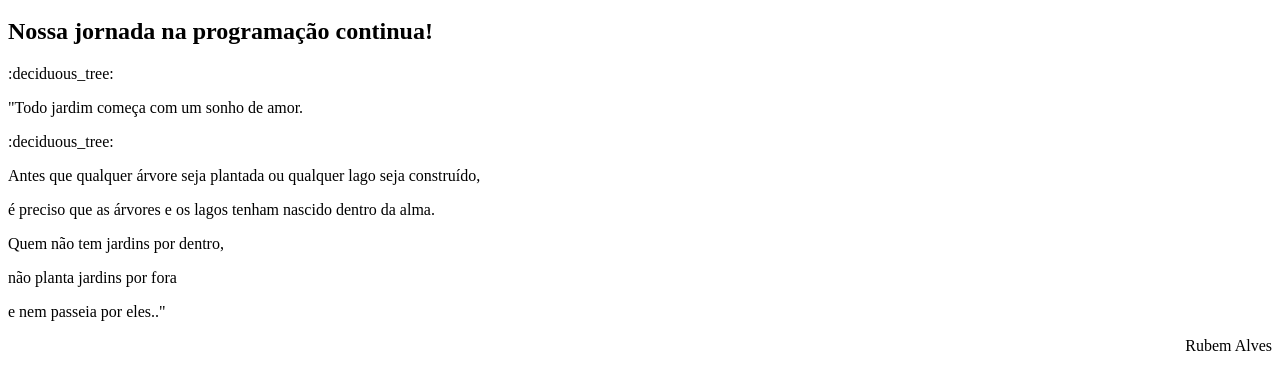
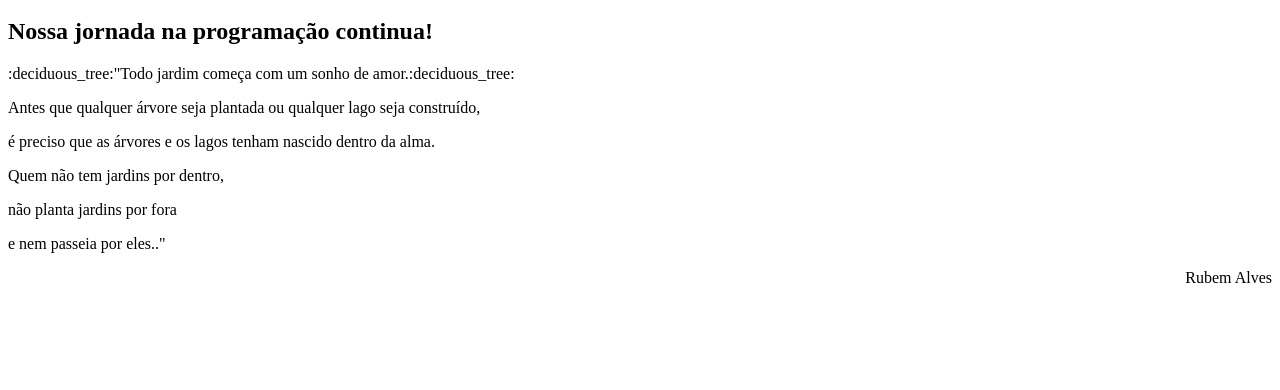
Before and after one commit to AnaKopper/primeiro_repositorio, a plain HTML site: page index.html in a window 1280 px wide. Shown: the part 48-438 px from the top of the page. Drawn offline with Linux system fonts and the light colour scheme.

Commit message:
Update index.html

```diff
--- a/index.html
+++ b/index.html
@@ -1,8 +1,7 @@
 <html>
   <h1>Olá! Bem-vind@ a mais este encontro de formação!</h1>
   <h2>Nossa jornada na programação continua!</h2>
-
-  :deciduous_tree:<p>"Todo jardim começa com um sonho de amor.</p>:deciduous_tree:
+   <p>:deciduous_tree:"Todo jardim começa com um sonho de amor.:deciduous_tree:</p>
   <p>Antes que qualquer árvore seja plantada ou qualquer lago seja construído,</p>
   <p>é preciso que as árvores e os lagos tenham nascido dentro da alma.</p>
   <p>Quem não tem jardins por dentro,</p>
```
